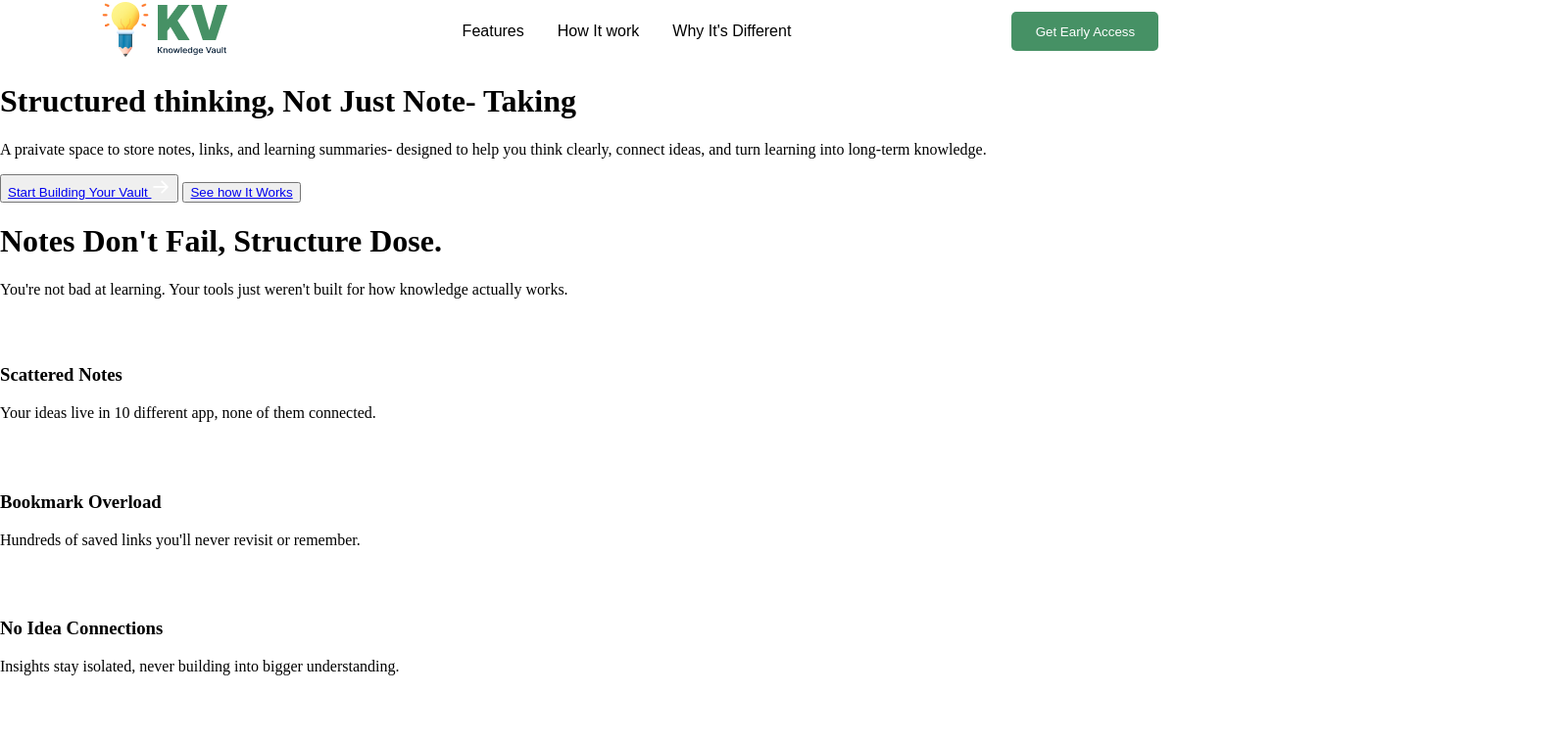
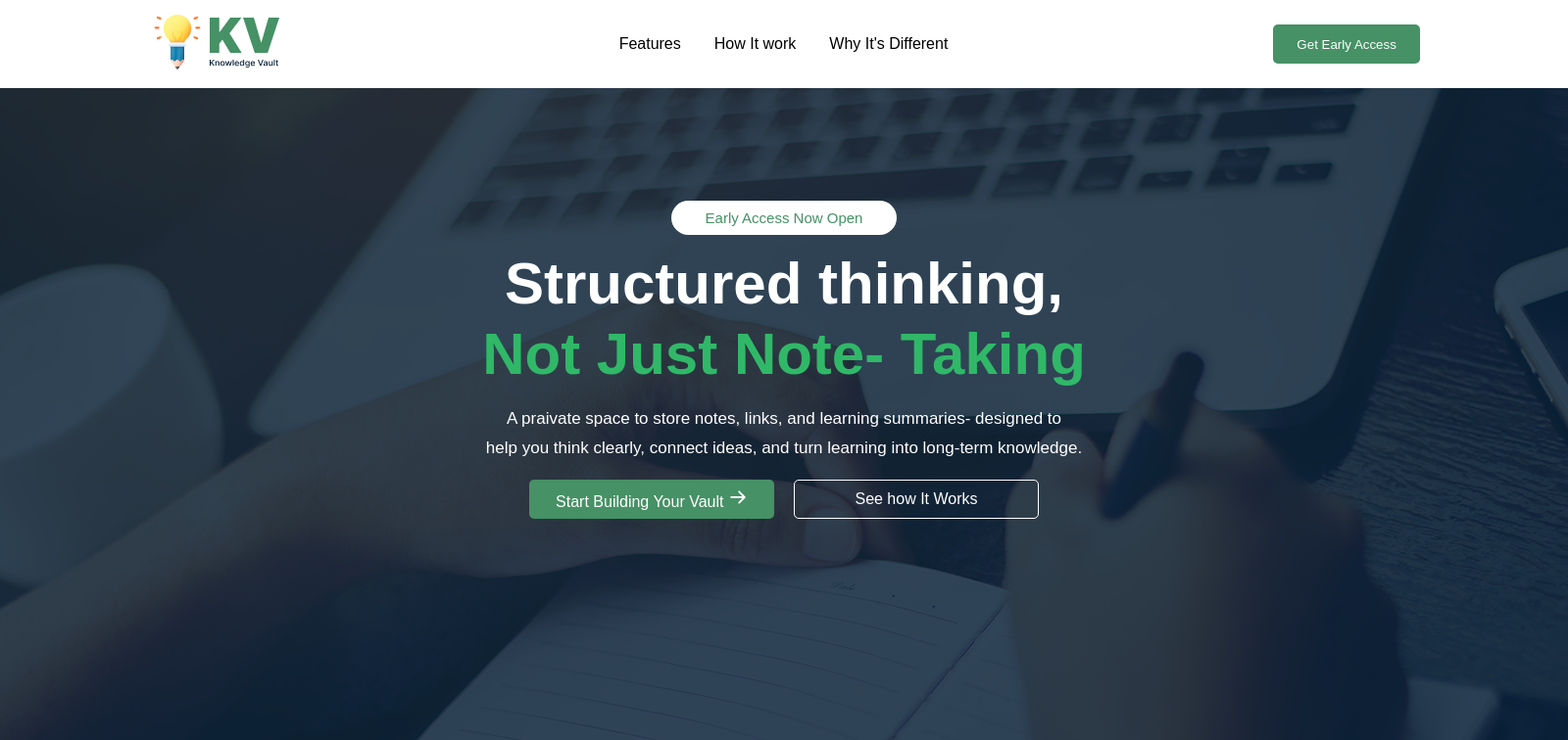
Before and after one commit to ashishkumaradhikary/Programing-Hero-Assessment-01, a plain HTML site: page index.html in a window 1280 px wide. Shown: the top 756 px of the page at 98% size, 1600 px wide, since content can reach past the window. Drawn offline with Linux system fonts and the light colour scheme.

Commit message:
add css-hero-section

```diff
--- a/index.html
+++ b/index.html
@@ -1,10 +1,13 @@
 <!DOCTYPE html>
 <html lang="en">
+
 <head>
     <meta charset="UTF-8">
     <meta name="viewport" content="width=device-width, initial-scale=1.0">
-    <title>Assessment 01</title> <link rel="stylesheet" href="./styel.css">
+    <title>Assessment 01</title>
+    <link rel="stylesheet" href="./styel.css">
 </head>
+
 <body>
 
     <!-- Navbar Section -->
@@ -36,18 +39,27 @@
     <!-- Hero Section -->
 
     <div class="hero">
-        <h1>
-            Structured thinking, Not Just Note- Taking
-        </h1>
+        <div class="top-btn">
+            <button><a href="#">Early Access Now Open</a></button>
+        </div>
+        <h1>Structured thinking,</h1>
+        <h2>Not Just Note- Taking</h2>
         <p>
-            A praivate space to store notes, links, and learning summaries- designed to help you think clearly, connect ideas, and turn learning into long-term knowledge.
+            A praivate space to store notes, links, and learning summaries- designed to <br> help you think clearly,
+            connect ideas, and turn learning into long-term knowledge.
         </p>
+        <div class="hero-btn">
+            <div class="left-btn">
                 <button>
                     <a href="#">Start Building Your Vault <img src="./Assets/ArrowRight.png" alt=""></a>
                 </button>
+            </div>
+            <div class="right-btn">
                 <button>
                     <a href="#">See how It Works</a>
                 </button>
+            </div>
+        </div>
     </div>
 
     <!-- Note section -->
@@ -94,7 +106,8 @@
         <div class="text">
             <h5>THE SOLUTION</h5>
             <h1>Your Second Brain, Structured by Design.</h1>
-            <p>Personal knowledge vault isn't another note-taking app. z It's a thinking environment where every note, link, and summmary becomes part of an interconnected web of undrstanding.</p>
+            <p>Personal knowledge vault isn't another note-taking app. z It's a thinking environment where every note,
+                link, and summmary becomes part of an interconnected web of undrstanding.</p>
         </div>
         <div class="bullet-section">
             <div class="bullet">
@@ -121,7 +134,8 @@
 
     <div class="challange">
         <h1>Ready To Think More Clearly?</h1>
-        <p>Join thousands of learners wh are building their personal knowledge vaults. Start free, n credit card required.</p>
+        <p>Join thousands of learners wh are building their personal knowledge vaults. Start free, n credit card
+            required.</p>
         <button><a href="#">Get Early Access <img src="./Assets/ArrowRight.png" alt=""></a></button>
         <p>Free During Early access . No credit card needed</p>
     </div>
@@ -154,4 +168,5 @@
     <!-- html code close -->
 
 </body>
+
 </html>
--- a/styel.css
+++ b/styel.css
@@ -1,6 +1,9 @@
 body{
     margin: 0px;
     padding: 0px;
+    width: 1600px;
+
+    margin: auto;
 }
 
 /* Navbar Section */
@@ -9,6 +12,7 @@ body{
     display: flex;
     justify-content: space-around;
     align-items: center;
+    height: 90px;
 
 }
 
@@ -41,3 +45,99 @@ body{
     text-decoration: none;
     color: white;
 }
+
+
+/* Hero Section */
+
+.hero {
+    background-image: url(./Assets/hero-bg.png);
+    height: 675px;
+    text-align: center;
+    padding: 115px 120px 180px;
+    background-repeat: no-repeat;
+
+}
+
+.hero .top-btn button{
+    height: 35px;
+    width: 230px;
+    background-color: white;
+    border-radius: 30px;
+    border: none;
+}
+.hero .top-btn button:hover{
+    background-color: #f95555;
+}
+.hero .top-btn button a {
+    text-decoration: none;
+    font-family: sans-serif;
+    font-size: 15px;
+    color: #469165;
+}
+.hero .top-btn button a:hover{
+    color: white;
+}
+.hero h1 {
+    font-family: sans-serif;
+    font-size: 60px;
+    margin-bottom: 0px;
+    color: white;
+    margin-top: 15px;
+}
+.hero h2 {
+    font-family: sans-serif;
+    font-size: 60px;
+    color: #30B868;
+    margin-top: 3px;
+    margin-bottom: 0px;
+}
+.hero p {
+    font-family: sans-serif;
+    color: white;
+    font-size: 17px;
+    line-height: 30px;
+}
+.hero .hero-btn{
+    display: flex;
+    align-items: center;
+    justify-content: center;
+
+}
+.hero .hero-btn .left-btn button {
+    height: 40px;
+    width: 250px;
+    background-color: #469165;
+    border: none;
+    border-radius: 5px;
+    align-items: center;
+    margin-right: 20px;
+}
+
+.hero .hero-btn .left-btn button:hover{
+    background-color: #f95555;
+}
+
+.hero .hero-btn .left-btn button a {
+    text-decoration: none;
+    color: white;
+    font-size: 16px;
+}
+
+.hero .hero-btn .right-btn button {
+    height: 40px;
+    width: 250px;
+    background: none;
+    border: 1px solid white;
+    border-radius: 5px;
+    align-items: center;
+}
+
+.hero .hero-btn .right-btn button:hover{
+    background-color: #f95555;
+}
+
+.hero .hero-btn .right-btn button a {
+    text-decoration: none;
+    color: rgb(255, 255, 255);
+    font-size: 16px;
+}
```
Lines whose indentation alone changed are shown as unchanged.
